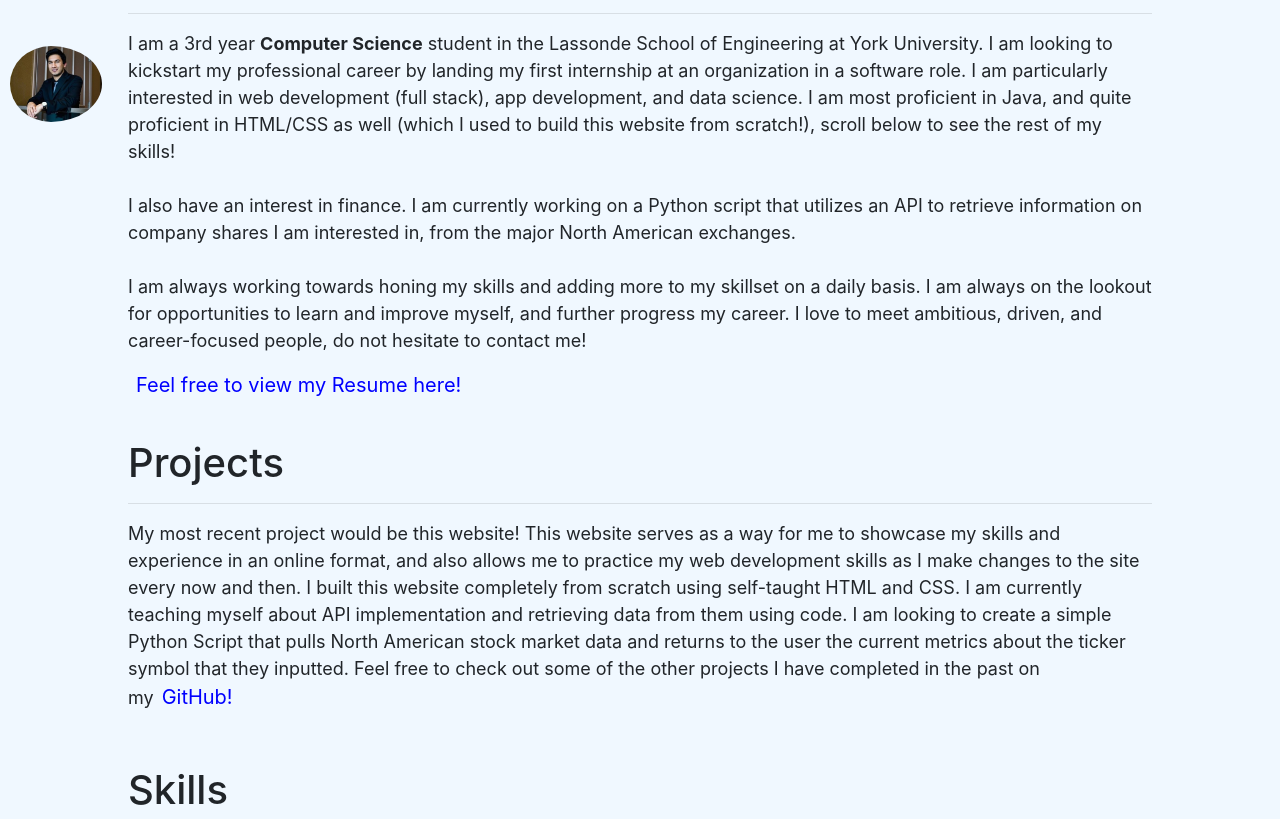
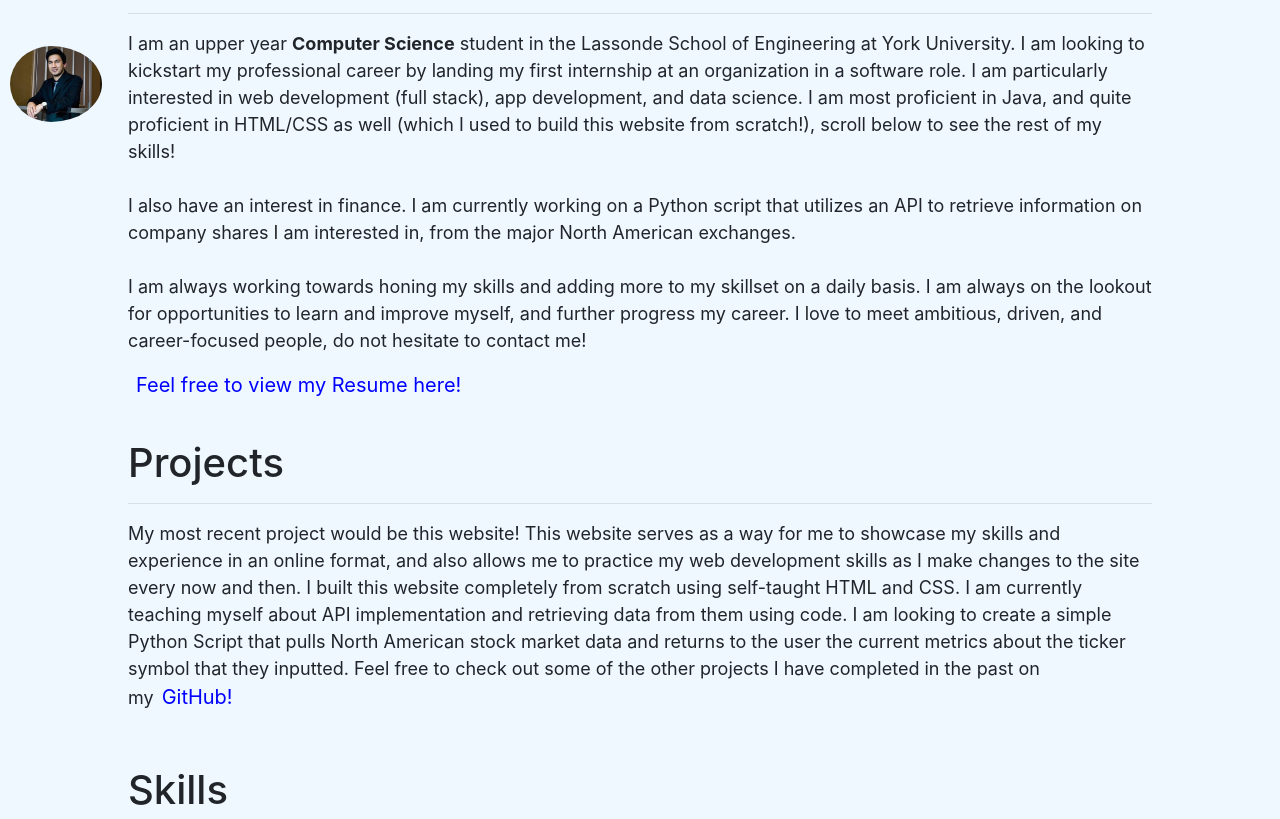
Before and after one commit to yamanmalik/aboutme, a plain HTML site: page index.html in a window 1280 px wide. Shown: the part 889-1708 px from the top of the page. Drawn offline with nearby package versions, Linux system fonts and the light colour scheme.

Commit message:
updated intro

```diff
--- a/index.html
+++ b/index.html
@@ -49,7 +49,7 @@
 		<h1>About Me</h1>
 		<hr>
 
-		<p>I am a 3rd year <strong>Computer Science</strong> student in the Lassonde School of Engineering at York University. I am looking to kickstart my professional career by landing my first internship at an organization in a software role. I am particularly interested in web development (full stack), app development, and data science. I am most proficient in Java, and quite proficient in HTML/CSS as well (which I used to build this website from scratch!), scroll below to see the rest of my skills!
+		<p>I am an upper year <strong>Computer Science</strong> student in the Lassonde School of Engineering at York University. I am looking to kickstart my professional career by landing my first internship at an organization in a software role. I am particularly interested in web development (full stack), app development, and data science. I am most proficient in Java, and quite proficient in HTML/CSS as well (which I used to build this website from scratch!), scroll below to see the rest of my skills!
 		<br>
 		<br>
 		I also have an interest in finance. I am currently working on a Python script that utilizes an API to retrieve information on company shares I am interested in, from the major North American exchanges.
```
